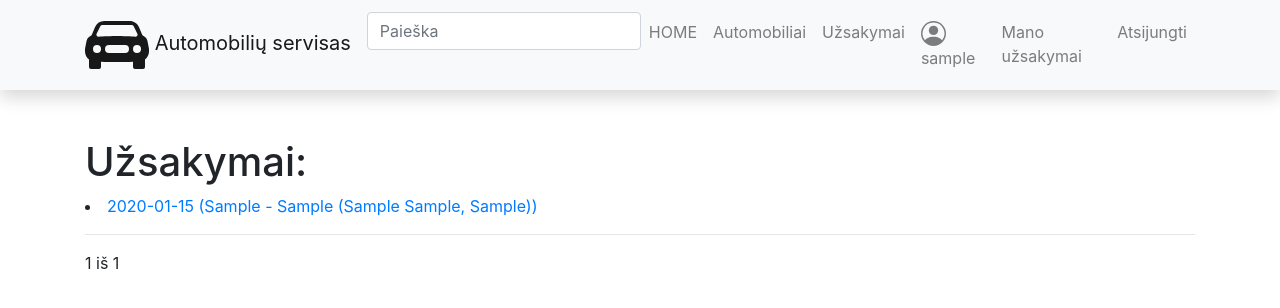
After one commit to DonatasNoreika/django_autoservisas_2023_08, a Django app: page /myuzsakymai/ in a window 1280 px wide. The commit adds this page. Shown: the top 308 px of the page. Run offline with Django 4.2, Linux system fonts and the light colour scheme; a user stored in the database is signed in; tables that the repository leaves empty hold one stand-in row (values such as "Sample post"); some libraries are stand-ins or nearby versions.

Commit message:
8: +Padaryti meniu punktą "Mano Užsakymai", kuris vestų į puslapį, kuriame prisijungęs vartotojas galėtų matyti tik savo užsakymus.
+Paspaudus ant užsakymo, vartotojas patektų į išsamų jo aprašymą (galima - į anksčiau sukurtą).

```diff
--- a/mysite/autoservice/templates/base.html
+++ b/mysite/autoservice/templates/base.html
@@ -52,6 +52,9 @@
                     </a>
                 </li>
                 <li class="nav-item">
+                    <a class="nav-link" href="{% url 'my_uzsakymai' %}">Mano užsakymai</a>
+                </li>
+                <li class="nav-item">
                     <a class="nav-link" href="{% url 'logout' %}">Atsijungti</a>
                 </li>
                 {% else %}
--- /dev/null
+++ b/mysite/autoservice/templates/my_uzsakymai.html
@@ -0,0 +1,29 @@
+{% extends "base.html" %}
+
+{% block "title" %}Autoservisas: Mano užsakymai{% endblock %}
+
+{% block "content" %}
+<h1>Užsakymai:</h1>
+{% for uzsakymas in uzsakymai %}
+<li><a href="{% url 'uzsakymas' uzsakymas.id %}">{{ uzsakymas }}</a></li>
+<hr>
+{% endfor %}
+<div class="pagination">
+    <span class="step-links">
+        {% if page_obj.has_previous %}
+            <a href="?page=1">&laquo; pirmas</a>
+            <a href="?page={{ page_obj.previous_page_number }}">atgal</a>
+        {% endif %}
+
+        <span class="current">
+            {{ page_obj.number }} iš {{ page_obj.paginator.num_pages }}
+        </span>
+
+        {% if page_obj.has_next %}
+            <a href="?page={{ page_obj.next_page_number }}">pirmyn</a>
+            <a href="?page={{ page_obj.paginator.num_pages }}">paskutinis &raquo;</a>
+        {% endif %}
+    </span>
+</div>
+
+{% endblock %}
--- a/mysite/autoservice/urls.py
+++ b/mysite/autoservice/urls.py
@@ -9,4 +9,5 @@ urlpatterns = [
     path('uzsakymai/', views.UzsakymasListView.as_view(), name='uzsakymai'),
     path('uzsakymai/<int:pk>', views.UzsakymasDetailView.as_view(), name='uzsakymas'),
     path('search/', views.search, name='search'),
+    path('myuzsakymai/', views.MyUzsakymasListView.as_view(), name='my_uzsakymai'),
 ]
--- a/mysite/autoservice/views.py
+++ b/mysite/autoservice/views.py
@@ -3,6 +3,7 @@ from .models import Paslauga, Uzsakymas, Automobilis
 from django.views import generic
 from django.core.paginator import Paginator
 from django.db.models import Q
+from django.contrib.auth.mixins import LoginRequiredMixin
 
 
 # Create your views here.
@@ -54,3 +55,13 @@ def search(request):
             automobilio_modelis__modelis__icontains=query) | Q(valst_nr__icontains=query) | Q(
             vin_kodas__icontains=query))
     return render(request, 'search.html', context={"query": query, "automobiliai": search_results})
+
+
+class MyUzsakymasListView(LoginRequiredMixin, generic.ListView):
+    model = Uzsakymas
+    template_name = "my_uzsakymai.html"
+    context_object_name = "uzsakymai"
+    paginate_by = 5
+
+    def get_queryset(self):
+        return Uzsakymas.objects.filter(user=self.request.user)
```
